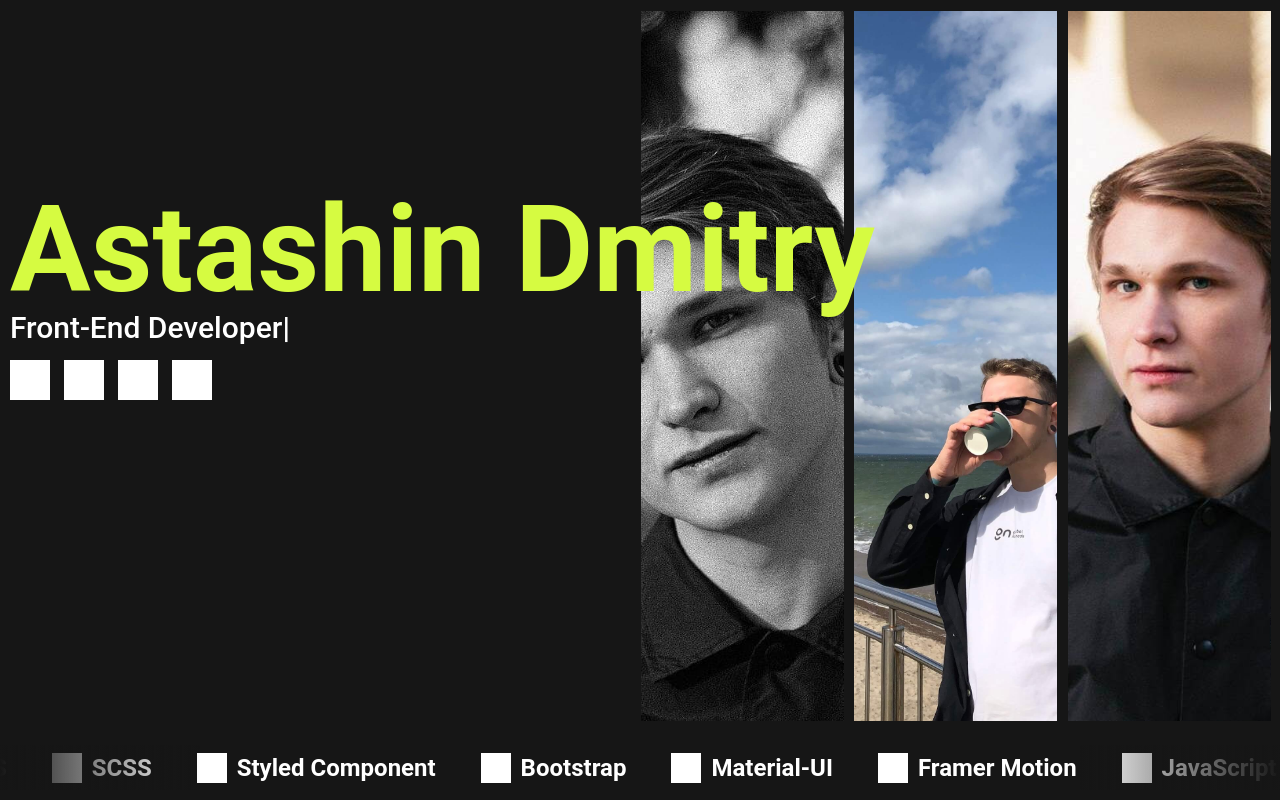
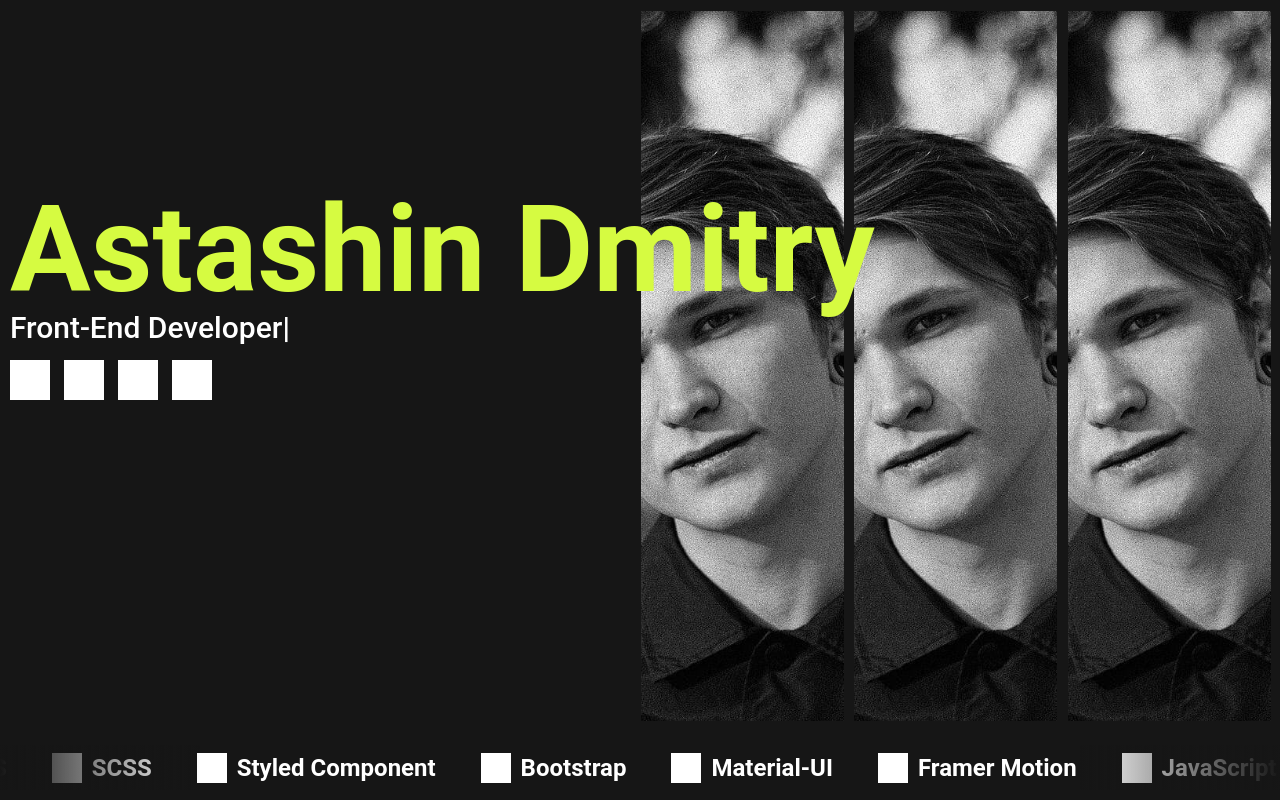
Before and after one commit to Stilone/astashin-resume, a React (Vite) app: page / in a window 1280 px wide. Built offline with nearby package versions, Linux system fonts and the light colour scheme; grey boxes are pictures that could not be loaded; the HTML template or start-up script is replaced by a standard one.

Commit message:
fix: path to the pictures

```diff
--- a/src/components/pictures/pictures.tsx
+++ b/src/components/pictures/pictures.tsx
@@ -35,7 +35,7 @@ export const Pictures = () => {
               exit="exit"
               variants={index === 0 || index === 2? upVariants: downVariants}
               transition={{ duration: 0.6, ease: "easeInOut" }}
-              src={`/astashin-resume/img/${item}.jpg`} className={item} alt={`picture-${index}`} />
+              src={`/astashin-resume/img/first.jpg`} className={item} alt={`picture-${index}`} />
           </Tilt>
 
 
```
Also changed, not shown: public/404.html (added).
